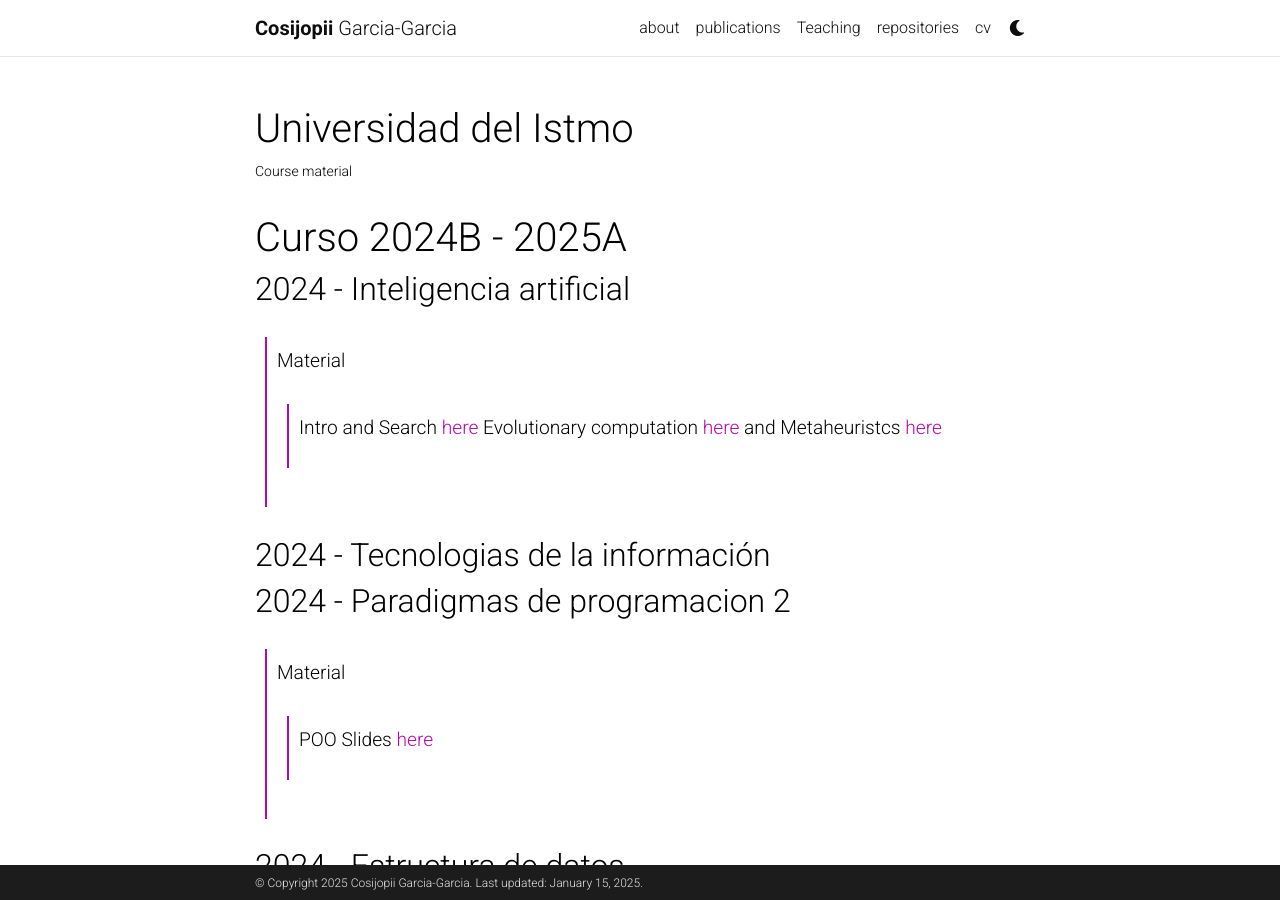
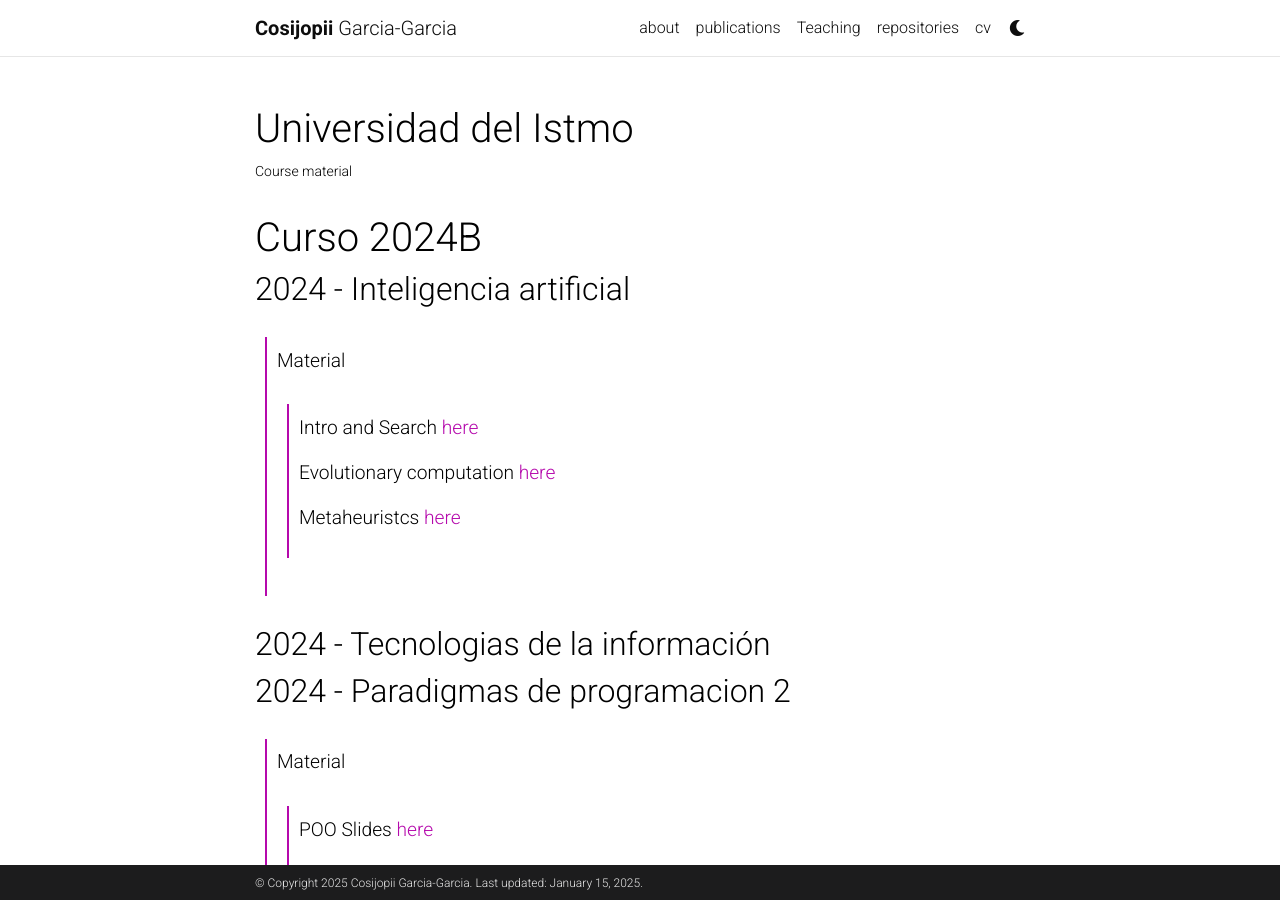
Before and after one commit to Cosijopiii/Cosijopiii.github.io, a Jekyll site: the page built from _projects/2_project.md, in a window 1280 px wide and 900 px high. Built offline with Jekyll 4.4.1, drawn with Linux system fonts in a browser that asks for light colours; comment, search, counter and statistics services are not loaded; a style sheet for code colours, icons or effects is not loaded.

Commit message:
Update 2_project.md

```diff
--- a/_projects/2_project.md
+++ b/_projects/2_project.md
@@ -7,13 +7,17 @@ importance: 1
 category: work
 ---
 
-# Curso 2024B - 2025A
+# Curso 2024B
 
 ## 2024 - Inteligencia artificial
 >
 >Material
 >>Intro and Search [here](/assets/pdf/Inteligencia_artificial_I.pdf)
->>Evolutionary computation [here](/assets/pdf/CEVO.pdf) and Metaheuristcs  [here](/assets/pdf/MetaH.pdf)
+>>
+>>Evolutionary computation [here](/assets/pdf/CEVO.pdf)
+>>
+>> Metaheuristcs  [here](/assets/pdf/MetaH.pdf)
+>>
 >>
 >
 
@@ -23,7 +27,9 @@ category: work
 >
 >Material
 >>POO Slides [here](/assets/pdf/PPII.pdf)
->
+>>
+>>
+>>
 
 ## 2024 - Estructura de datos
 
```
